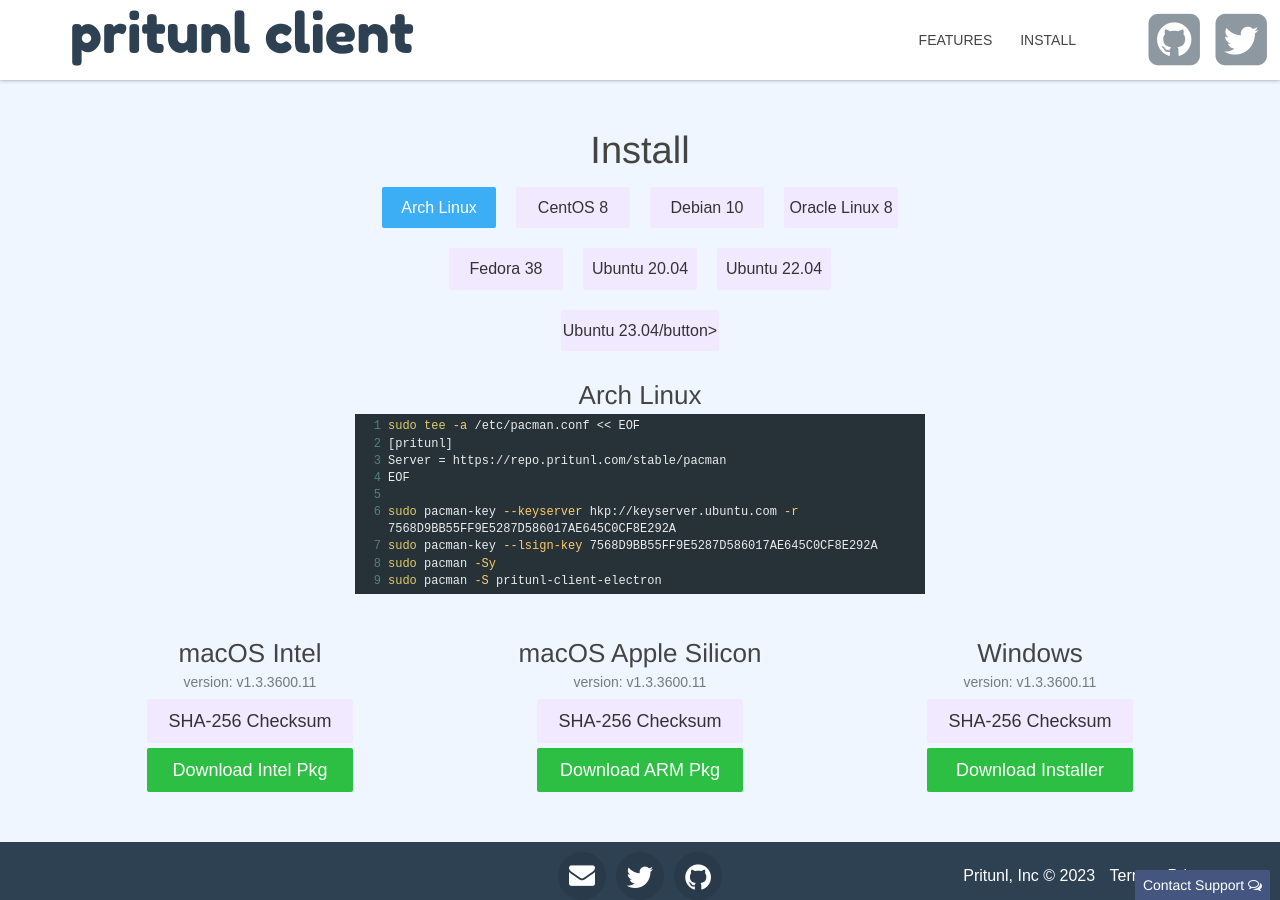
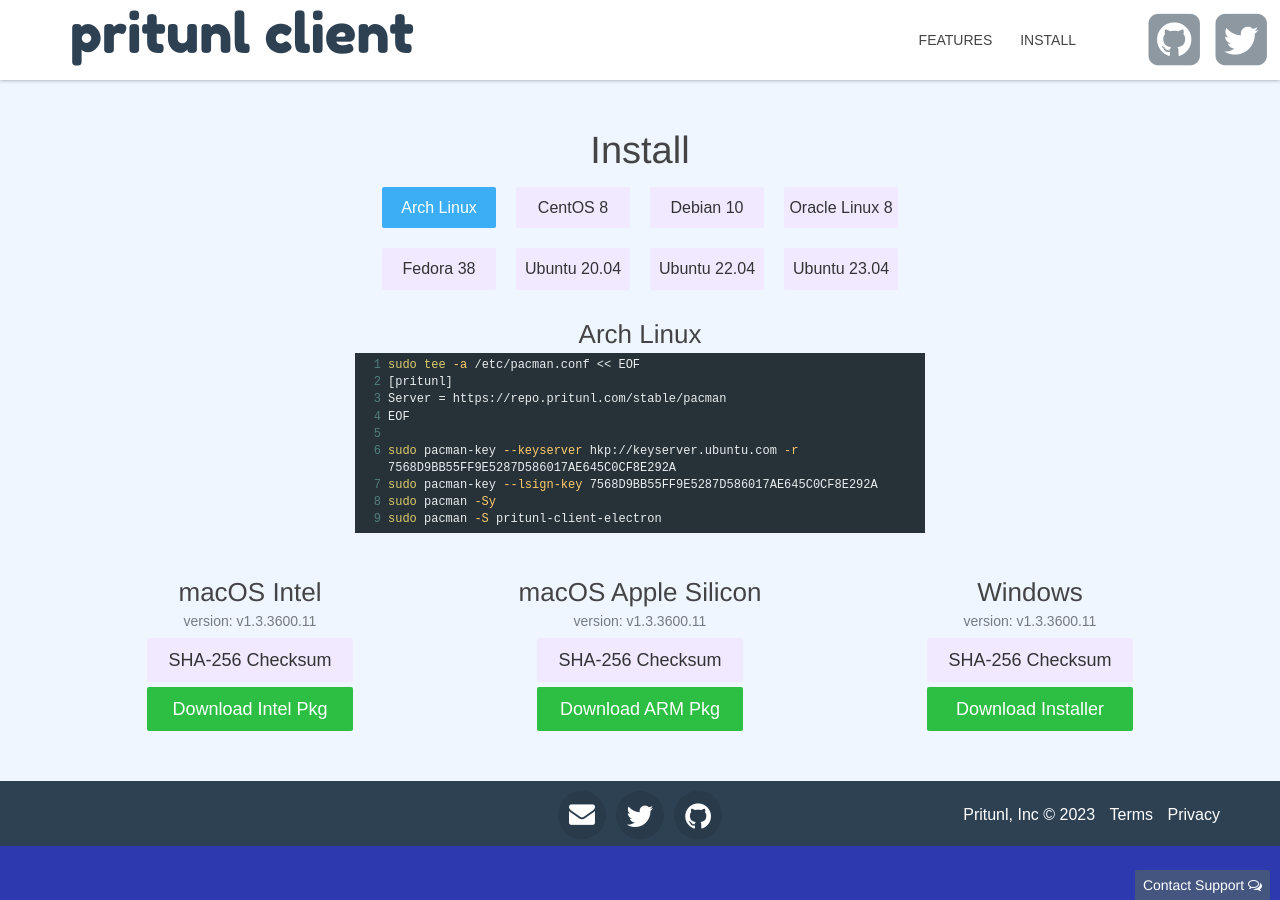
Before and after one commit to pritunl/client.pritunl.github.io, a Jekyll site: the page built from index.html, in a window 1280 px wide and 900 px high, scrolled down 2630 px. Built offline with Jekyll 4.4.1, drawn with Linux system fonts in a browser that asks for light colours; nearby versions of some CDN libraries; some web fonts are replaced.

Commit message:
Update install info

```diff
--- a/index.html
+++ b/index.html
@@ -96,7 +96,7 @@
       <div class="row client">
         <h2 class="title text-center">Install</h2>
         <div class="distro-btns item col-md-6 col-sm-12 col-xs-12 col-md-offset-3">
-          <button class="client-distro client-archlinux btn btn-lg btn-primary">Arch Linux</button><button class="client-distro client-centos-7 btn btn-lg btn-default">CentOS 8</button><button class="client-distro client-debian-stretch btn btn-lg btn-default">Debian 10</button><button class="client-distro client-other btn btn-lg btn-default">Oracle Linux 8</button><button class="client-distro client-fedora btn btn-lg btn-default">Fedora 38</button><button class="client-distro client-ubuntu-one btn btn-lg btn-default">Ubuntu 20.04</button><button class="client-distro client-ubuntu-two btn btn-lg btn-default">Ubuntu 22.04</button><button class="client-distro client-ubuntu-three btn btn-lg btn-default">Ubuntu 23.04/button>
+          <button class="client-distro client-archlinux btn btn-lg btn-primary">Arch Linux</button><button class="client-distro client-centos-7 btn btn-lg btn-default">CentOS 8</button><button class="client-distro client-debian-stretch btn btn-lg btn-default">Debian 10</button><button class="client-distro client-other btn btn-lg btn-default">Oracle Linux 8</button><button class="client-distro client-fedora btn btn-lg btn-default">Fedora 38</button><button class="client-distro client-ubuntu-one btn btn-lg btn-default">Ubuntu 20.04</button><button class="client-distro client-ubuntu-two btn btn-lg btn-default">Ubuntu 22.04</button><button class="client-distro client-ubuntu-three btn btn-lg btn-default">Ubuntu 23.04</button>
         </div>
         <div class="item col-md-10 col-sm-12 col-xs-12 col-md-offset-1 install-archlinux">
           <h3 class="title text-center">Arch Linux</h3>
```
